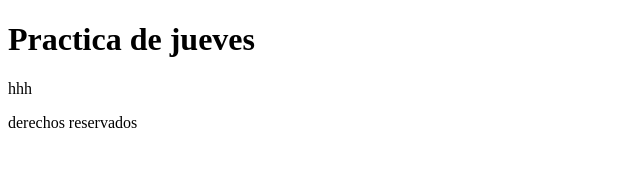
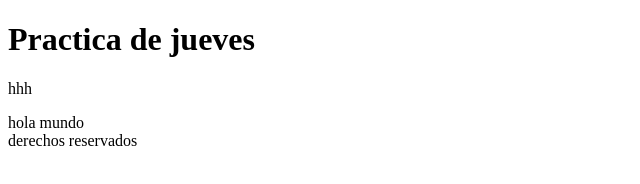
Before and after one commit to romariopaz9/practica-jueves, a plain HTML site: page index.html in a window 1280 px wide. Shown: the whole page, without its empty margins (0-640 px from the left). Drawn offline with Linux system fonts and the light colour scheme.

Commit message:
modified index.html

```diff
--- a/index.html
+++ b/index.html
@@ -10,6 +10,7 @@
         <h1>Practica de jueves</h1>
         <p>hhh</p>
     </header>
+    <aside>hola mundo</aside>
     <footer>derechos reservados</footer>
 </body>
 </html>
```
